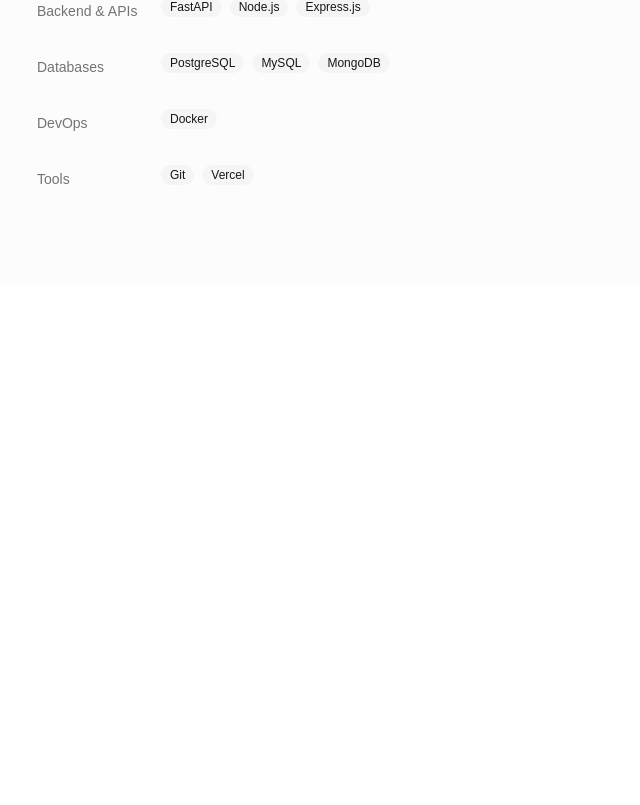
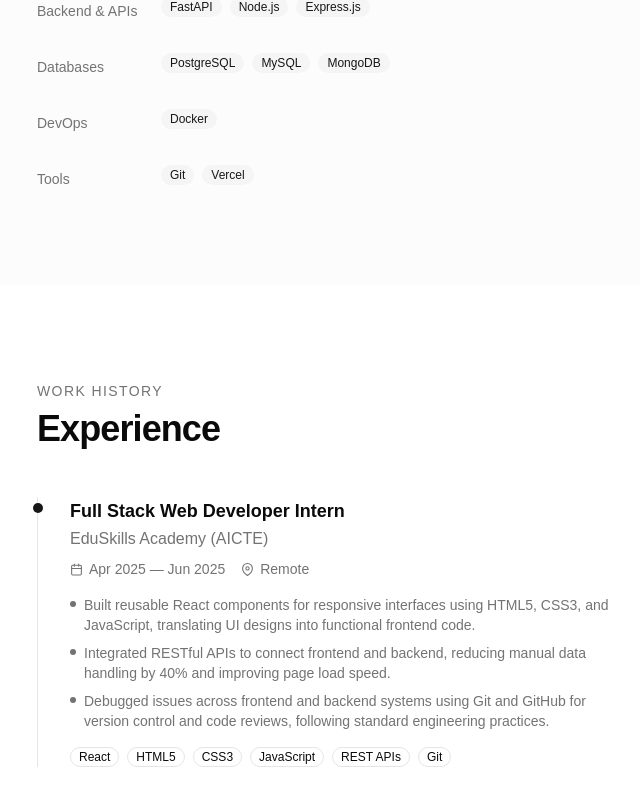
Before and after one commit to SyedTanzim/my-portfolio2, a React (Vite) app: page / in a window 1280 px wide. Shown: the part 1646-2451 px from the top of the page, without its empty margins (315-955 px from the left). Before the commit the page ends 1931 px from the top, so only its background shows below. Built offline with nearby package versions, Linux system fonts and the light colour scheme.

Commit message:
feat(experience): add experience timeline with highlights and tech badges

```diff
--- a/src/App.tsx
+++ b/src/App.tsx
@@ -4,6 +4,7 @@
 import Hero from '@/components/Hero'
 import About from '@/components/About'
 import Skills from '@/components/Skills'
+import Experience from '@/components/Experience'
 
 function App() {
   const [isDark, setIsDark] = useState(false)
@@ -16,7 +17,7 @@
           <Hero />
           <About />
           <Skills />
-          {/* Experience */}
+          <Experience />
           {/* Projects */}
           {/* Certifications */}
           {/* Contact */}
--- /dev/null
+++ b/src/components/Experience.tsx
@@ -0,0 +1,79 @@
+import { motion } from 'framer-motion'
+import { experience } from '@/data/resume'
+import { Badge } from '@/components/ui/badge'
+import { FiMapPin, FiCalendar } from 'react-icons/fi'
+
+export default function Experience() {
+  return (
+    <section id="experience" className="py-24 px-6">
+      <div className="max-w-xl mx-auto">
+
+        {/* Heading */}
+        <motion.div
+          initial={{ opacity: 0, y: 20 }}
+          whileInView={{ opacity: 1, y: 0 }}
+          viewport={{ once: true }}
+          transition={{ duration: 0.5 }}
+        >
+          <p className="text-sm font-medium uppercase tracking-widest text-muted-foreground">
+            Work history
+          </p>
+          <h2 className="mt-2 text-3xl font-bold tracking-tight md:text-4xl">
+            Experience
+          </h2>
+        </motion.div>
+
+        {/* Timeline */}
+        <div className="mt-12 space-y-10">
+          {experience.map((job, i) => (
+            <motion.div
+              key={job.id}
+              initial={{ opacity: 0, y: 20 }}
+              whileInView={{ opacity: 1, y: 0 }}
+              viewport={{ once: true }}
+              transition={{ duration: 0.5, delay: i * 0.1 }}
+              className="relative border-l border-border pl-8"
+            >
+              {/* Timeline dot */}
+              <span className="absolute -left-[5px] top-1.5 h-2.5 w-2.5 rounded-full bg-primary" />
+
+              {/* Role + Company */}
+              <h3 className="text-lg font-semibold">{job.role}</h3>
+              <p className="mt-0.5 font-medium text-muted-foreground">{job.company}</p>
+
+              {/* Meta — dates and location */}
+              <div className="mt-2 flex flex-wrap gap-4 text-sm text-muted-foreground">
+                <span className="flex items-center gap-1.5">
+                  <FiCalendar size={13} />
+                  {job.startDate} — {job.current ? 'Present' : job.endDate}
+                </span>
+                <span className="flex items-center gap-1.5">
+                  <FiMapPin size={13} />
+                  {job.location}
+                </span>
+              </div>
+
+              {/* Highlights */}
+              <ul className="mt-4 space-y-2">
+                {job.highlights.map((point, j) => (
+                  <li key={j} className="flex gap-2 text-sm text-muted-foreground">
+                    <span className="mt-1.5 h-1.5 w-1.5 shrink-0 rounded-full bg-muted-foreground" />
+                    {point}
+                  </li>
+                ))}
+              </ul>
+
+              {/* Tech stack */}
+              <div className="mt-4 flex flex-wrap gap-2">
+                {job.techStack.map((tech) => (
+                  <Badge key={tech} variant="outline">{tech}</Badge>
+                ))}
+              </div>
+            </motion.div>
+          ))}
+        </div>
+
+      </div>
+    </section>
+  )
+}
```
